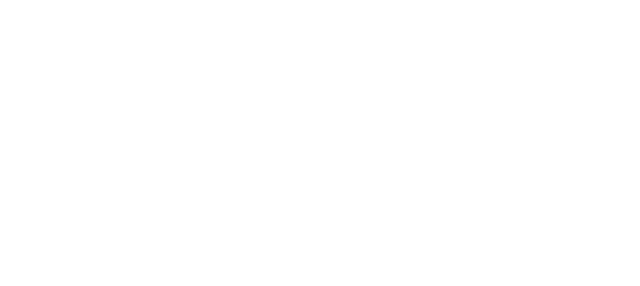
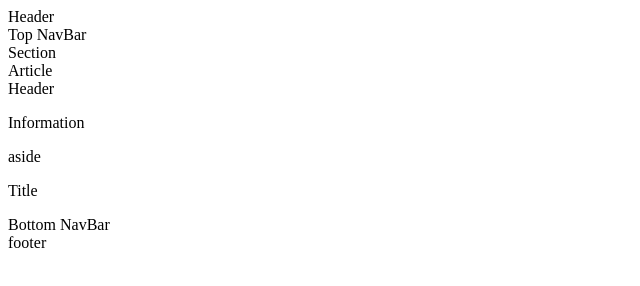
Before and after one commit to JennMartinez/Wireframe, a plain HTML site: page index.html in a window 1280 px wide. Shown: the whole page, without its empty margins (0-640 px from the left). Drawn offline with Linux system fonts and the light colour scheme.

Commit message:
adds remaining html structure

```diff
--- a/index.html
+++ b/index.html
@@ -8,6 +8,21 @@
     <title>Wireframe Project</title>
 </head>
 <body>
+    <header>Header</header>
+    <nav>Top NavBar</nav>
+    <section>Section
+        <article>Article
+            <div>Header</div>
+            <p>Information</p>
+        </article>
+    </section>
+    <aside>aside
+        <div id="info">
+            <p>Title</p>
+        </div>
+    </aside>
+    <nav id="bottom-nav-bar">Bottom NavBar</nav>
+    <footer>footer</footer>
 
 </body>
 </html>
```
